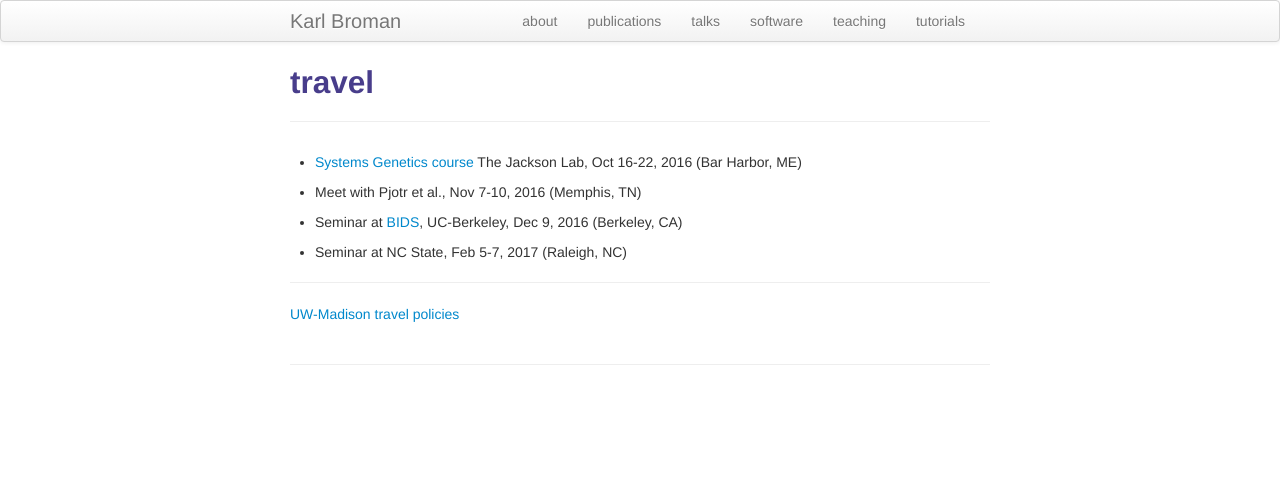
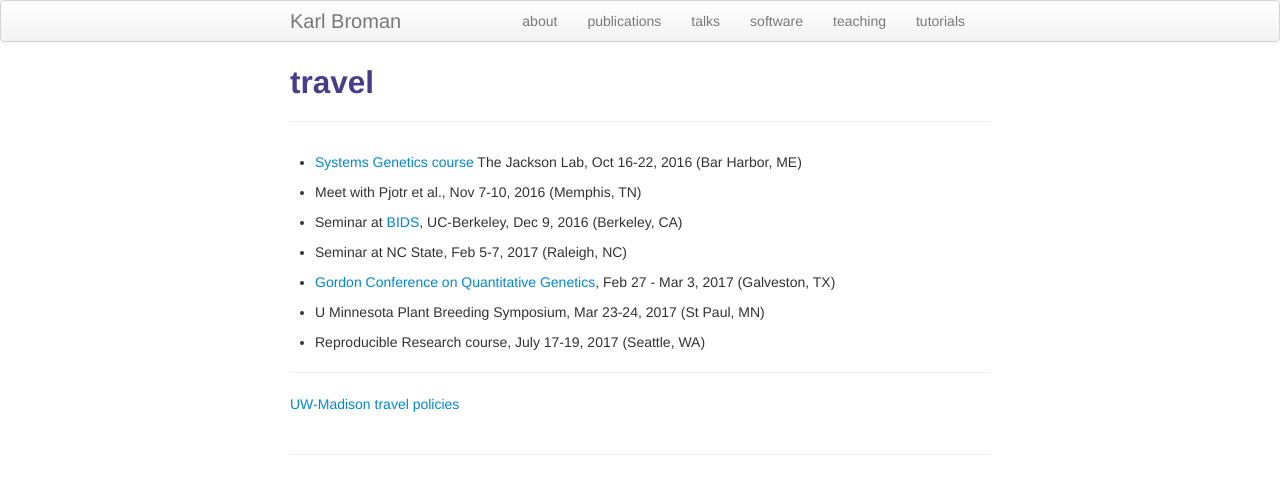
Before and after one commit to kbroman/kbroman.github.io, a Jekyll site: the page built from pages/travel.md, in a window 1280 px wide. Shown: the top 494 px of the page. Built offline with Jekyll 4.4.1, drawn with Linux system fonts in a browser that asks for light colours.

Commit message:
Update travel page

```diff
--- a/pages/travel.md
+++ b/pages/travel.md
@@ -268,6 +268,13 @@ title: travel
 
 - Seminar at NC State, Feb 5-7, 2017 (Raleigh, NC)
 
+- [Gordon Conference on Quantitative Genetics](https://www.grc.org/programs.aspx?id=12073), Feb 27 - Mar 3, 2017
+  (Galveston, TX)
+
+- U Minnesota Plant Breeding Symposium, Mar 23-24, 2017 (St Paul, MN)
+
+- Reproducible Research course, July 17-19, 2017 (Seattle, WA)
+
 ---
 
 [UW-Madison travel policies](http://www.bussvc.wisc.edu/acct/policy/ppindex.html)
```
